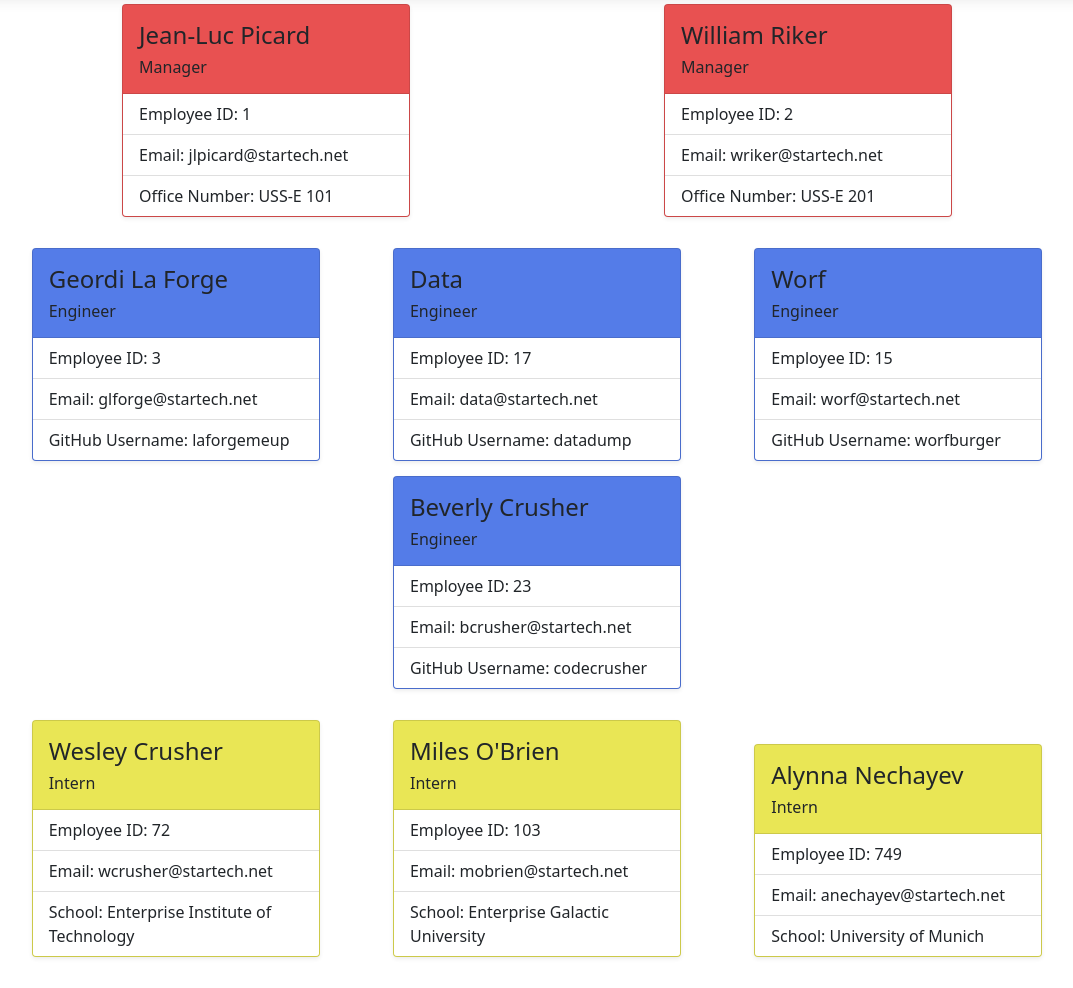
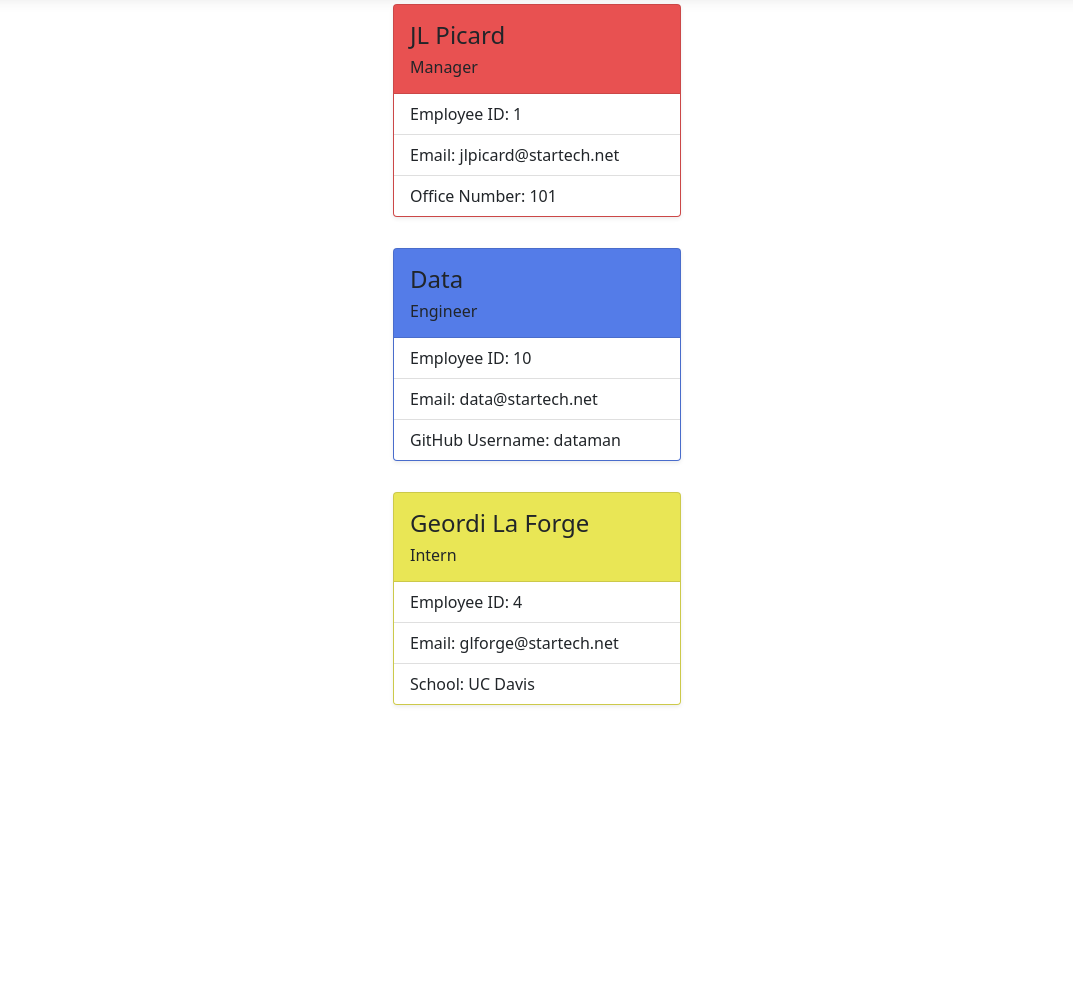
Before and after one commit to mradamhorn/profiles-generator, a website: page dist/index.html in a window 1280 px wide. Shown: the part 150-1138 px from the top of the page, without its empty margins (103-1176 px from the left). After the commit the page ends 886 px from the top, so only its background shows below. Drawn offline with nearby package versions, Linux system fonts and the light colour scheme.

```diff
--- a/dist/index.html
+++ b/dist/index.html
@@ -28,25 +28,13 @@
 
         <div class="card manager-card shadow-sm" style="width: 18rem;">
             <div class="card-body">
-                <h4 class="card-title">Jean-Luc Picard</h4>
+                <h4 class="card-title">JL Picard</h4>
                 <h6 class="card-text">Manager</h6>
             </div>
             <ul class="list-group list-group-flush">
                 <li class="list-group-item">Employee ID: 1</li>
                 <li class="list-group-item">Email: jlpicard@startech.net</li>
-                <li class="list-group-item">Office Number: USS-E 101</li>
-            </ul>
-        </div>
-
-        <div class="card manager-card shadow-sm" style="width: 18rem;">
-            <div class="card-body">
-                <h4 class="card-title">William Riker</h4>
-                <h6 class="card-text">Manager</h6>
-            </div>
-            <ul class="list-group list-group-flush">
-                <li class="list-group-item">Employee ID: 2</li>
-                <li class="list-group-item">Email: wriker@startech.net</li>
-                <li class="list-group-item">Office Number: USS-E 201</li>
+                <li class="list-group-item">Office Number: 101</li>
             </ul>
         </div>
 
@@ -55,49 +43,13 @@
 
         <div class="card engineer-card shadow-sm" style="width: 18rem;">
             <div class="card-body">
-                <h4 class="card-title">Geordi La Forge</h4>
-                <h6 class="card-text">Engineer</h6>
-            </div>
-            <ul class="list-group list-group-flush">
-                <li class="list-group-item">Employee ID: 3</li>
-                <li class="list-group-item">Email: glforge@startech.net</li>
-                <li class="list-group-item">GitHub Username: laforgemeup</li>
-            </ul>
-        </div>
-
-        <div class="card engineer-card shadow-sm" style="width: 18rem;">
-            <div class="card-body">
                 <h4 class="card-title">Data</h4>
                 <h6 class="card-text">Engineer</h6>
             </div>
             <ul class="list-group list-group-flush">
-                <li class="list-group-item">Employee ID: 17</li>
+                <li class="list-group-item">Employee ID: 10</li>
                 <li class="list-group-item">Email: data@startech.net</li>
-                <li class="list-group-item">GitHub Username: datadump</li>
-            </ul>
-        </div>
-
-        <div class="card engineer-card shadow-sm" style="width: 18rem;">
-            <div class="card-body">
-                <h4 class="card-title">Worf</h4>
-                <h6 class="card-text">Engineer</h6>
-            </div>
-            <ul class="list-group list-group-flush">
-                <li class="list-group-item">Employee ID: 15</li>
-                <li class="list-group-item">Email: worf@startech.net</li>
-                <li class="list-group-item">GitHub Username: worfburger</li>
-            </ul>
-        </div>
-
-        <div class="card engineer-card shadow-sm" style="width: 18rem;">
-            <div class="card-body">
-                <h4 class="card-title">Beverly Crusher</h4>
-                <h6 class="card-text">Engineer</h6>
-            </div>
-            <ul class="list-group list-group-flush">
-                <li class="list-group-item">Employee ID: 23</li>
-                <li class="list-group-item">Email: bcrusher@startech.net</li>
-                <li class="list-group-item">GitHub Username: codecrusher</li>
+                <li class="list-group-item">GitHub Username: dataman</li>
             </ul>
         </div>
 
@@ -106,37 +58,13 @@
 
         <div class="card intern-card shadow-sm" style="width: 18rem;">
             <div class="card-body">
-                <h4 class="card-title">Wesley Crusher</h4>
+                <h4 class="card-title">Geordi La Forge</h4>
                 <h6 class="card-text">Intern</h6>
             </div>
             <ul class="list-group list-group-flush">
-                <li class="list-group-item">Employee ID: 72</li>
-                <li class="list-group-item">Email: wcrusher@startech.net</li>
-                <li class="list-group-item">School: Enterprise Institute of Technology</li>
-            </ul>
-        </div>
-
-        <div class="card intern-card shadow-sm" style="width: 18rem;">
-            <div class="card-body">
-                <h4 class="card-title">Miles O'Brien</h4>
-                <h6 class="card-text">Intern</h6>
-            </div>
-            <ul class="list-group list-group-flush">
-                <li class="list-group-item">Employee ID: 103</li>
-                <li class="list-group-item">Email: mobrien@startech.net</li>
-                <li class="list-group-item">School: Enterprise Galactic University</li>
-            </ul>
-        </div>
-
-        <div class="card intern-card shadow-sm" style="width: 18rem;">
-            <div class="card-body">
-                <h4 class="card-title">Alynna Nechayev</h4>
-                <h6 class="card-text">Intern</h6>
-            </div>
-            <ul class="list-group list-group-flush">
-                <li class="list-group-item">Employee ID: 749</li>
-                <li class="list-group-item">Email: anechayev@startech.net</li>
-                <li class="list-group-item">School: University of Munich</li>
+                <li class="list-group-item">Employee ID: 4</li>
+                <li class="list-group-item">Email: glforge@startech.net</li>
+                <li class="list-group-item">School: UC Davis</li>
             </ul>
         </div>
 
```
Also changed, not shown: README.md.
